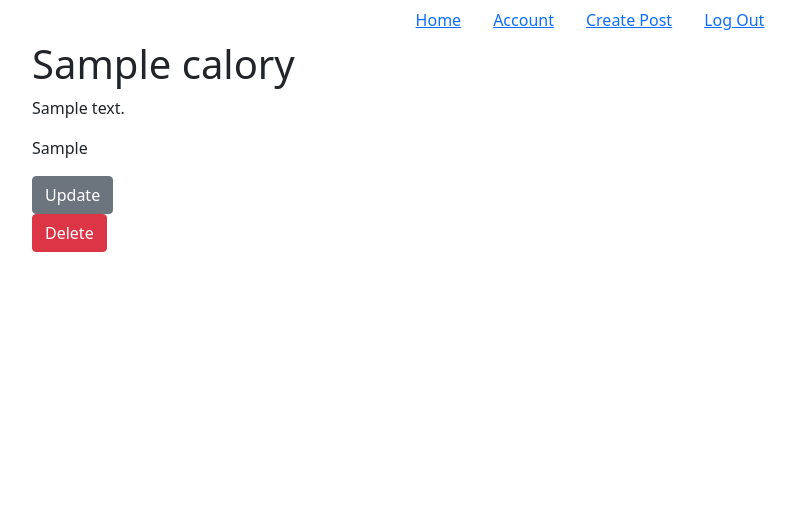
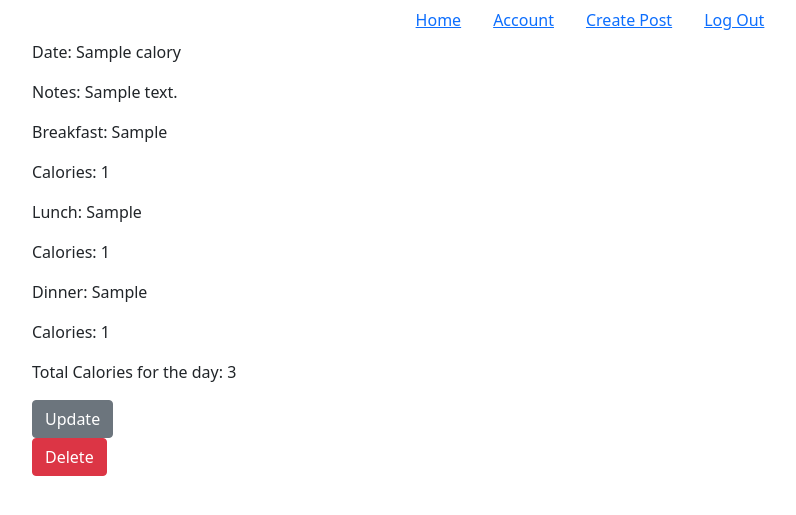
Before and after one commit to silvafabian/ez-calories, a Flask app: page /1 in a window 1280 px wide. Shown: the top 515 px of the page, without its empty margins (50-846 px from the left). Run offline with Flask 2, Linux system fonts and the light colour scheme; a user stored in the database is signed in; tables that the repository leaves empty hold one stand-in row (values such as "Sample post").

Commit message:
fixed id view

```diff
--- a/myapp/templates/daily_calories.html
+++ b/myapp/templates/daily_calories.html
@@ -1,9 +1,16 @@
 {% extends "base.html" %}
 {% block content %}
 <div class="jumbotron">
-  <h1>{{ daily_calorie.title }}</h1>
-  <p>{{daily_calorie.notes}}</p>
-  <p>{{daily_calorie.dinner}}</p>
+  <div>
+    <p>Date: {{daily_calorie.title }}</p>
+    <p>Notes: {{daily_calorie.notes}}</p>
+    <p>Breakfast: {{daily_calorie.breakfast}}</p>
+    <p>Calories: {{daily_calorie.breakfast_calories}}</p>
+    <p>Lunch: {{daily_calorie.lunch}}</p>
+    <p>Calories: {{daily_calorie.lunch_calories}}</p>
+    <p>Dinner: {{daily_calorie.dinner}}</p>
+    <p>Calories: {{daily_calorie.dinner_calories}}</p>
+    <p>Total Calories for the day: {{daily_calorie.dinner_calories + daily_calorie.lunch_calories + daily_calorie.breakfast_calories}}</p>
     {% if daily_calorie.author == current_user %}
       <div>
         <a class="btn btn-secondary" href="{{ url_for('daily_calories.update', daily_calories_id=daily_calorie.id) }}">Update</a>
@@ -14,4 +21,5 @@
       </div>
     {% endif %}
   </div>
+</div>
 {% endblock content %}
```
Also changed, not shown: myapp/templates/user_daily_calories.html (deleted, +0 -42 lines). Lines whose indentation alone changed are shown as unchanged.
